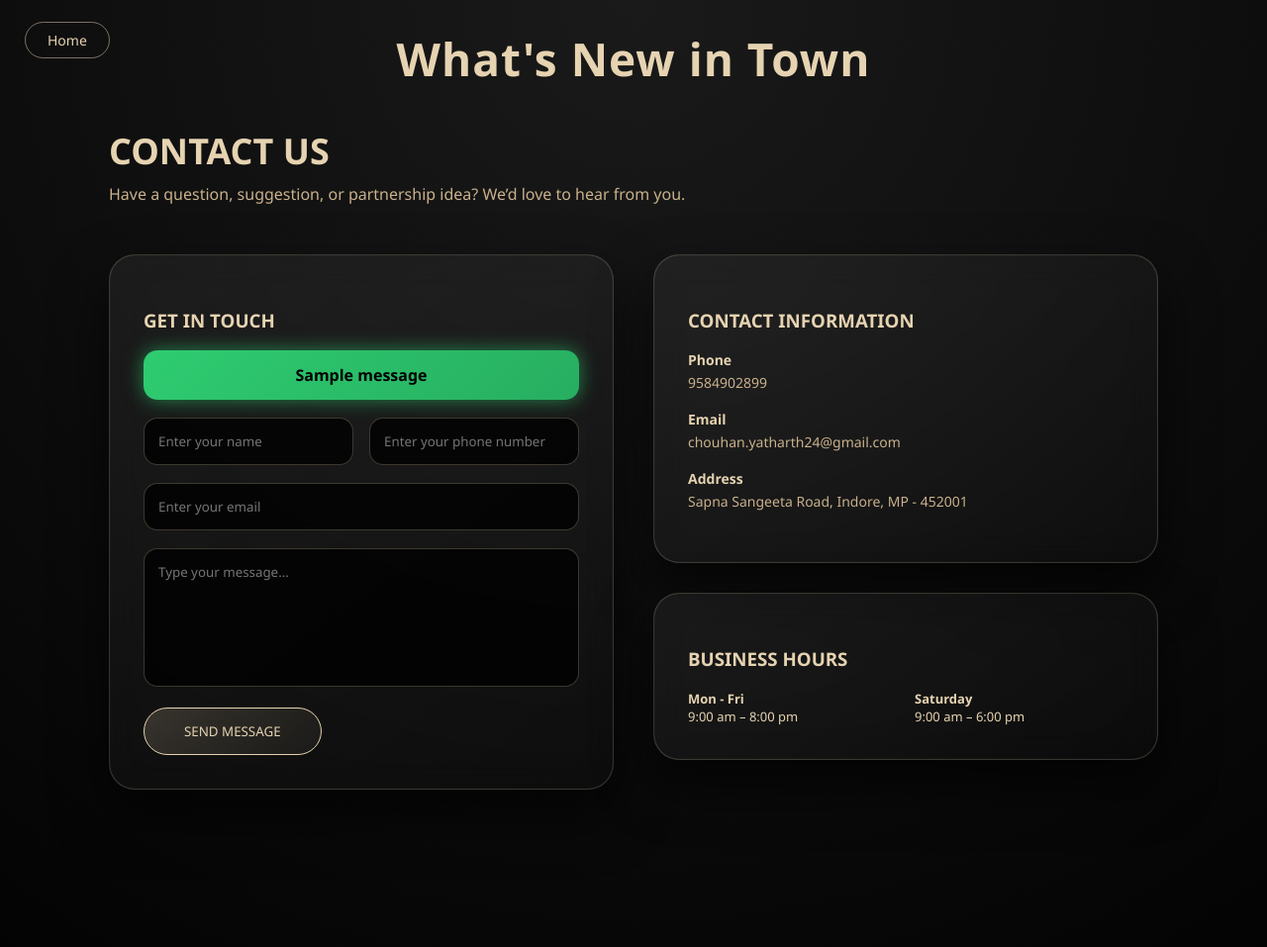
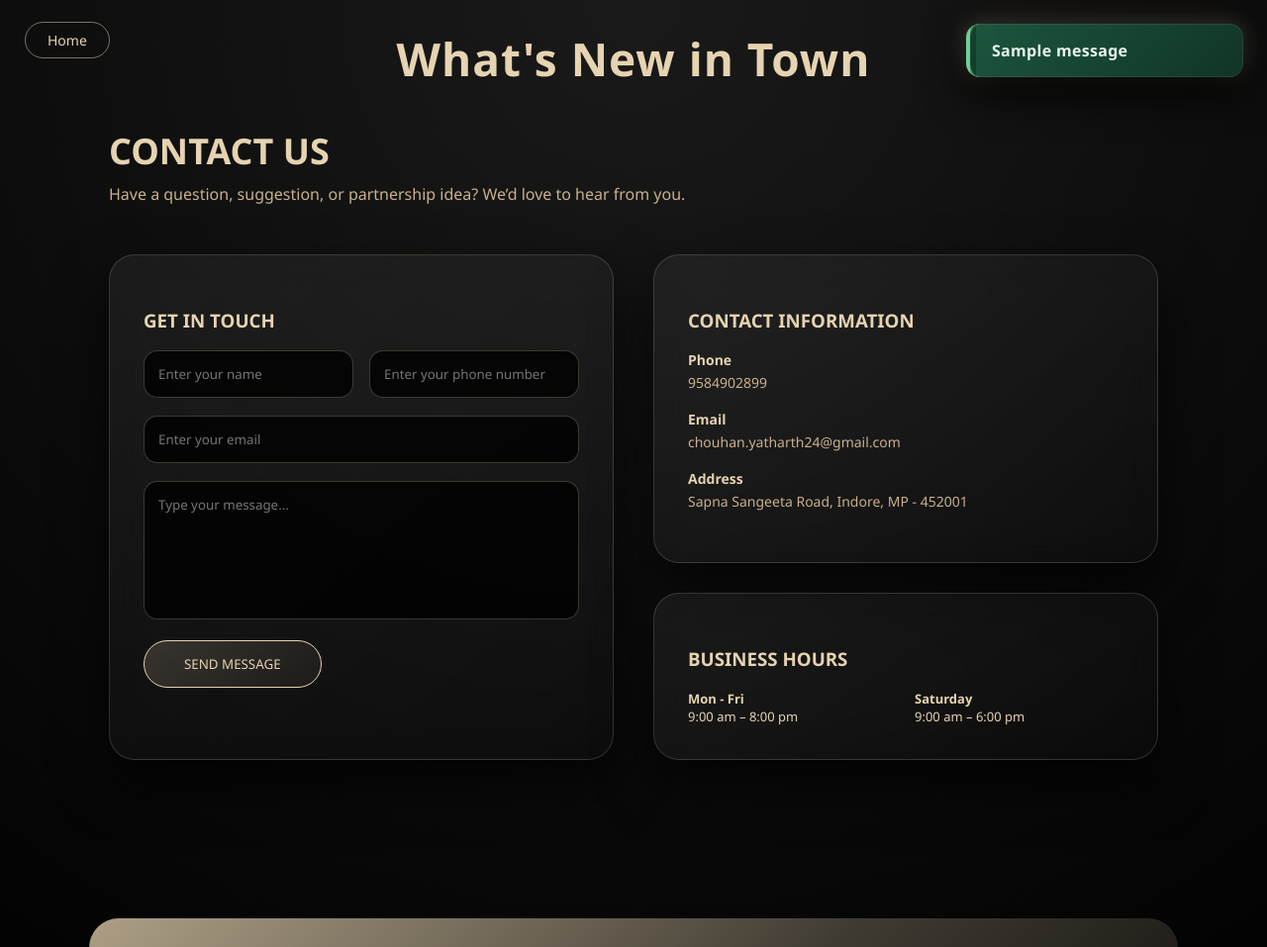
Before and after one commit to Yatharth224/WHATS-NEW-IN-TOWN, a Flask app: page /contact in a window 1280 px wide. Shown: the top 957 px of the page at 99% size. Run offline with Flask 3, Linux system fonts and the light colour scheme; tables that the repository leaves empty or names only in its code hold one stand-in row (values such as "Sample post"); one stand-in notice (Sample message) is shown; grey boxes are pictures that could not be loaded.

Commit message:
flash message in contact us page with pop up

```diff
--- a/app.py
+++ b/app.py
@@ -348,6 +348,7 @@ def what_we_offer():
 def contact_us():
     return render_template('contact_us.html')
 
+
 @app.route("/send-message", methods=["POST"])
 def send_message():
     try:
@@ -372,7 +373,7 @@ Message:
 """)
 
         with smtplib.SMTP_SSL("smtp.gmail.com", 465) as smtp:
-            print("DEBUG APP PASSWORD:", os.getenv("GMAIL_APP_PASSWORD"))
+
 
             smtp.login(
                 "chouhan.yatharth24@gmail.com",
@@ -387,6 +388,7 @@ Message:
         print("EMAIL ERROR:", e)
         flash("❌ Failed to send message. Try again later.")
         return redirect("/contact")
+
 
 
 
--- a/templates/contact_us.html
+++ b/templates/contact_us.html
@@ -15,6 +15,66 @@ body{
   margin:0;
   background:radial-gradient(circle at top,#1a1a1a 0%,#0b0b0b 45%,#000 80%);
   color:#e6d3b1;
+}
+
+/* ================= PROFESSIONAL TOAST ================= */
+.toast{
+  position:fixed;
+  top:24px;
+  right:-420px;
+  min-width:280px;
+  max-width:380px;
+  padding:16px 22px;
+  border-radius:14px;
+  font-size:16px;
+  font-weight:600;
+  letter-spacing:.3px;
+  box-shadow:
+    0 18px 40px rgba(0,0,0,.85),
+    0 0 22px rgba(230,211,177,.25),
+    inset 0 0 0 1px rgba(255,255,255,.08);
+  z-index:9999;
+  transition:all .45s ease;
+  backdrop-filter: blur(8px);
+}
+
+
+/* 👇 YAHAN ADD KARNA HAI */
+.toast::before{
+  content:'';
+  position:absolute;
+  left:0;
+  top:0;
+  width:6px;
+  height:100%;
+  border-radius:14px 0 0 14px;
+  background:rgba(0,0,0,.25);
+}
+
+
+.toast.show{
+  right:24px;
+}
+.toast.success{
+  background: linear-gradient(
+    135deg,
+    rgba(30, 90, 65, 0.95),
+    rgba(18, 55, 40, 0.95)
+  );
+  color:#e6f5ec;
+  border-left:4px solid #6fcf97;
+}
+
+
+
+.toast.error{
+  background: linear-gradient(
+    135deg,
+    rgba(110, 35, 35, 0.95),
+    rgba(60, 20, 20, 0.95)
+  );
+  color:#ffecec;
+  border-left:4px solid #eb5757;
 }
 
 /* ===== NAVBAR ===== */
@@ -49,16 +109,7 @@ body{
   font-size:46px;
   font-weight:800;
   color:#e6d3b1;
-  text-decoration:none;
   letter-spacing:1px;
-  transition:.4s;
-}
-
-.top-banner:hover{
-  text-shadow:
-    0 0 10px rgba(230,211,177,.6),
-    0 0 30px rgba(230,211,177,.5),
-    0 0 60px rgba(230,211,177,.3);
 }
 
 /* ===== CONTAINER ===== */
@@ -95,9 +146,7 @@ body{
   border-radius:26px;
   padding:34px;
   backdrop-filter:blur(16px);
-  box-shadow:
-    inset 0 0 1px rgba(255,255,255,.2),
-    0 25px 55px rgba(0,0,0,.65);
+  box-shadow:0 25px 55px rgba(0,0,0,.65);
 }
 
 /* ===== FORM ===== */
@@ -138,18 +187,6 @@ textarea{
   box-shadow:0 0 30px rgba(230,211,177,.7);
 }
 
-/* ===== FLASH MESSAGE ===== */
-.flash-success{
-  margin-bottom:18px;
-  padding:14px;
-  border-radius:14px;
-  background:linear-gradient(135deg,#2ecc71,#27ae60);
-  color:#000;
-  font-weight:600;
-  text-align:center;
-  box-shadow:0 0 20px rgba(46,204,113,.6);
-}
-
 /* ===== INFO ===== */
 .info-item{
   font-size:14px;
@@ -170,7 +207,7 @@ textarea{
   font-size:13px;
 }
 
-/* ===== MAP SECTION ===== */
+/* ===== MAP SECTION (DARK) ===== */
 .map-section{
   width:100%;
   padding-bottom:100px;
@@ -196,6 +233,7 @@ textarea{
   height:450px;
   border:none;
   border-radius:24px;
+  filter:grayscale(100%) invert(92%) contrast(1.2) brightness(.85);
 }
 
 /* ===== RESPONSIVE ===== */
@@ -214,9 +252,20 @@ textarea{
 
 <body>
 
+<!-- ===== TOAST POPUP ===== -->
+{% with messages = get_flashed_messages(with_categories=true) %}
+  {% if messages %}
+    {% for category, message in messages %}
+      <div class="toast {{ category }} show" id="toast">
+        {{ message }}
+      </div>
+    {% endfor %}
+  {% endif %}
+{% endwith %}
+
 <header class="navbar">
   <a href="/" class="home-btn">Home</a>
-  <a href="/" class="top-banner">What's New in Town</a>
+  <div class="top-banner">What's New in Town</div>
 </header>
 
 <div class="container">
@@ -230,15 +279,6 @@ textarea{
 
     <div class="card">
       <h3>GET IN TOUCH</h3>
-
-      <!-- ✅ FLASK FLASH MESSAGE -->
-      {% with messages = get_flashed_messages() %}
-        {% if messages %}
-          <div class="flash-success">
-            {{ messages[0] }}
-          </div>
-        {% endif %}
-      {% endwith %}
 
       <form action="/send-message" method="POST">
         <div class="form-row">
@@ -280,5 +320,12 @@ textarea{
   </div>
 </div>
 
+<script>
+setTimeout(() => {
+  const toast = document.getElementById("toast");
+  if (toast) toast.classList.remove("show");
+}, 10000);
+</script>
+
 </body>
 </html>
```
